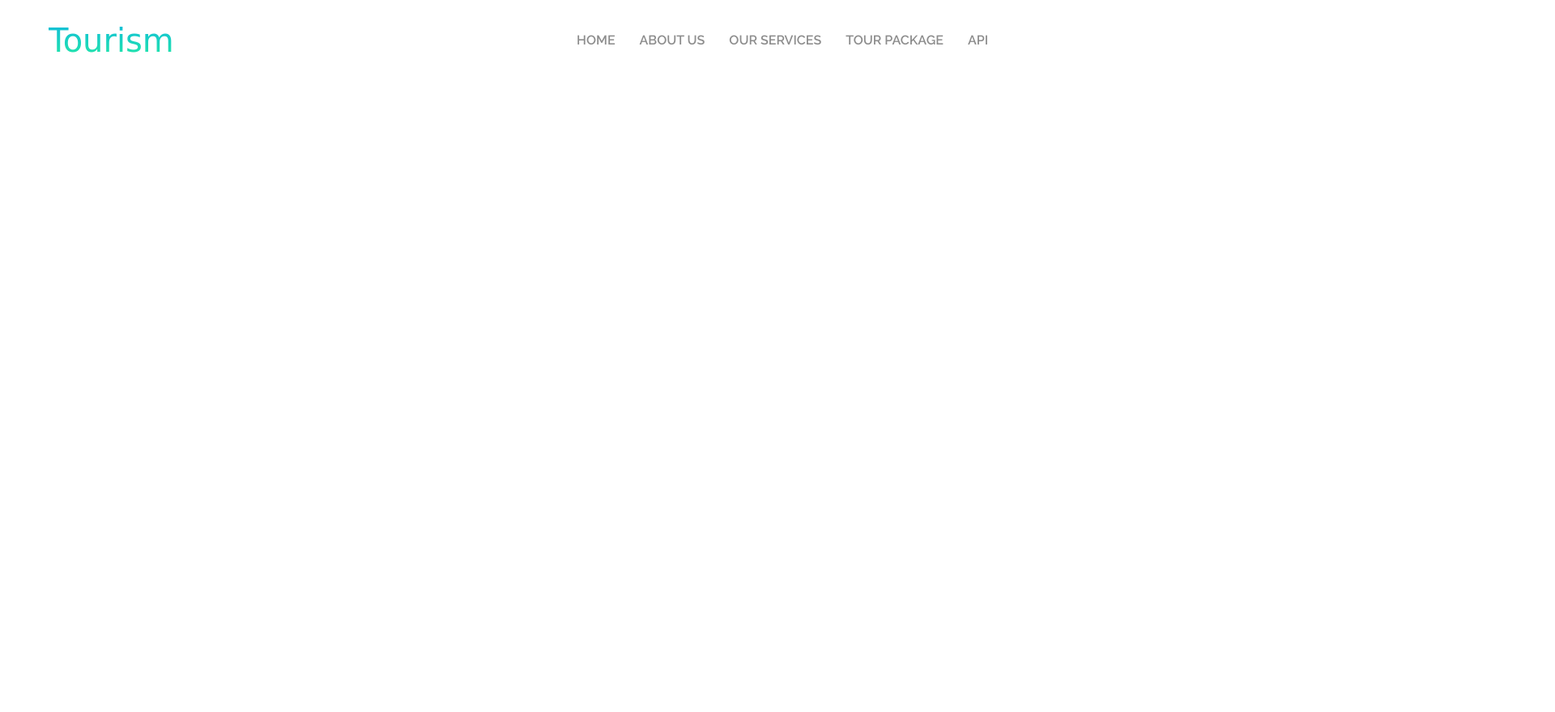
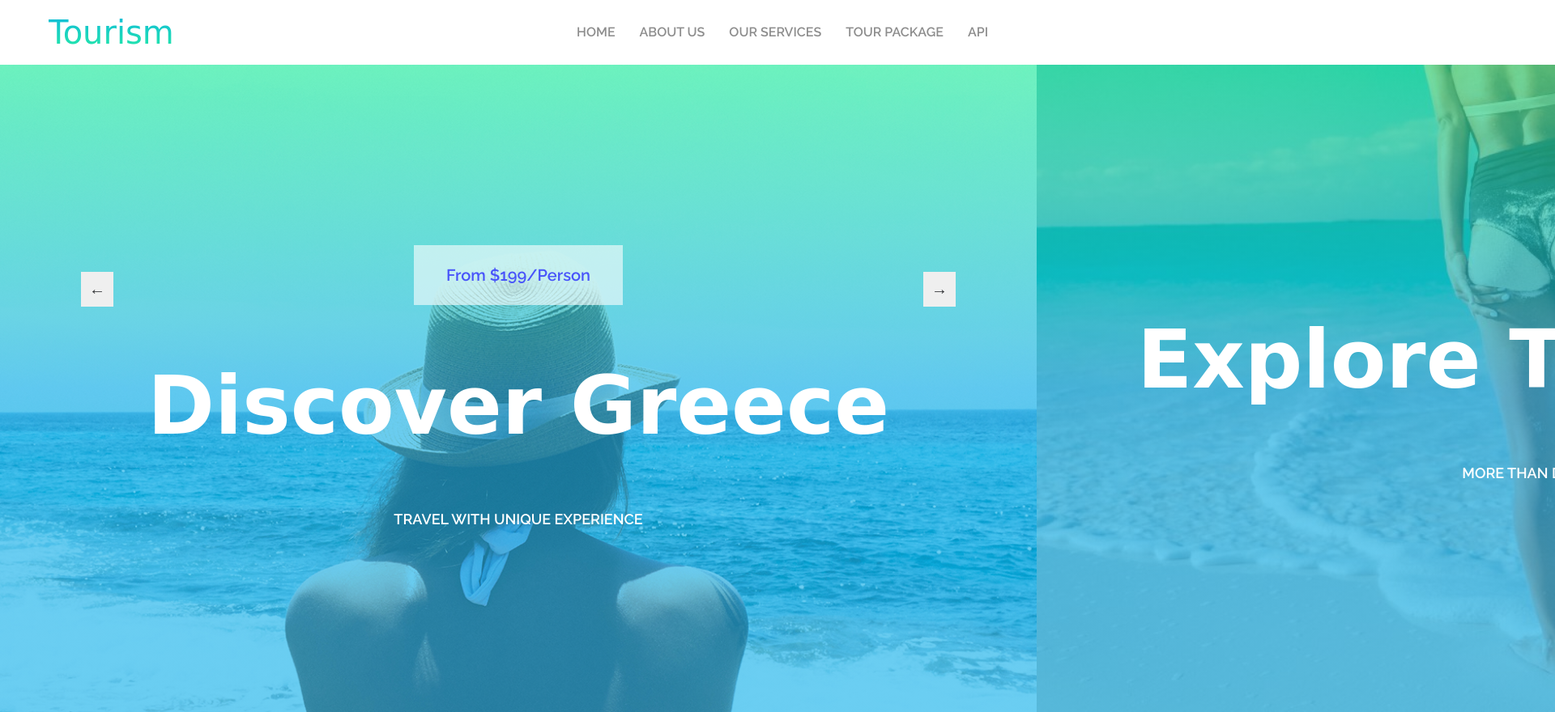
Before and after one commit to ananotopuria/tourist-landing-page, a website: page index.html in a window 1280 px wide. Shown: the top 880 px of the page at 81% size, 1920 px wide, since content can reach past the window. Before the commit the page ends 800 px from the top, so only its background shows below. Drawn offline with Linux system fonts and the light colour scheme; a web font is replaced by a local one.

Commit message:
add hero section slider

```diff
--- a/index.html
+++ b/index.html
@@ -8,6 +8,7 @@
 <link rel="preconnect" href="https://fonts.gstatic.com" crossorigin>
 <link href="https://fonts.googleapis.com/css2?family=Raleway:wght@400;600&family=Smooch&display=swap" rel="stylesheet">
     <link rel="stylesheet" href="css/style.css">
+    <script defer src="js/index.js"></script>
     <title>TOURISM</title>
 </head>
 <body>
@@ -25,8 +26,24 @@
     </header>
     <main>
         <section class="section hero">
-            <div class="hero__carousel">
-
+            <div class="hero__slider">
+                <div class="hero__slider--slide slide--1">
+                    <p class="slide--1-price"><strong>From $199/Person</strong></p>
+                    <h1 class="slide-title">Discover Greece</h1>
+                    <p class="slide-txt">travel with unique experience</p>
+                </div>
+                <div class="hero__slider--slide slide--2">
+                    <h2 class="slide-title">Explore The World</h2>
+                    <p class="slide-txt">more than destination</p>
+                </div>
+                <div class="hero__slider--slide slide--3">
+                    <h2 class="slide-title">Live Your Adventure </h2>
+                    <p class="slide-txt">memorable experience</p>
+                </div>
+                <div class="hero__slider--btns">
+                    <button class="hero__slider--btns-btn hero__slider--btns-btn-left">&larr;</button>
+                    <button class="hero__slider--btns-btn hero__slider--btns-btn-right">&rarr;</button>
+                </div>
             </div>
         </section>
         <section class="section services">
--- /dev/null
+++ b/js/index.js
@@ -0,0 +1,63 @@
+`use strict`;
+
+// Slider
+
+const slider = function(){
+    const slides = document.querySelectorAll(`.hero__slider--slide`);
+    const btnLeft = document.querySelector(`.hero__slider--btns-btn-left`);
+    const btnRight = document.querySelector(`.hero__slider--btns-btn-right`);
+
+    let curSlide = 0;
+    const maxSlide = slides.length;
+
+    //functions
+
+    const goToSlide = function(slide){
+        slides.forEach(
+            (s, i) => (s.style.transform = `translateX(${100 * (i - slide)}vw)`)
+        );
+
+
+    }
+
+    //Next Slide
+
+    const nextSlide = function () {
+        if(curSlide === maxSlide - 1){
+            curSlide = 0;
+        }else {
+            curSlide++;
+        }
+        goToSlide(curSlide);
+    }
+    // Previous Slide
+
+    const prevSlide = function () {
+        if(curSlide === 0){
+            curSlide = maxSlide - 1;
+
+        }else{
+            curSlide--;
+        }
+        goToSlide(0);
+    }
+    const init = function(){
+        goToSlide(0);
+    }
+
+    init();
+
+    //Event handlers
+
+    btnRight.addEventListener(`click`, nextSlide);
+    btnLeft.addEventListener(`click`, prevSlide);
+
+
+    document.addEventListener(`keydown`, function(e){
+        if(e.key === `ArrowLeft`) prevSlide();
+        e.key === `ArrowRight` && nextSlide();
+    });
+};
+
+slider();
+console.log(slider);
--- a/sass/base/_typography.scss
+++ b/sass/base/_typography.scss
@@ -8,18 +8,15 @@ body {
 
 }
 
-// .heading-primary {
-//     color: $lightGray;
-//     text-transform: uppercase;
-//     backface-visibility: hidden;
-//     margin-bottom: 6rem;
-//     font-weight: 400;
-//     letter-spacing: 3.5rem;
-//     &--main{
+.slide-title {
+    font-family: 'Smooch', cursive;
+        font-size: 10rem;
+        color: $white;
+}
+.slide-txt{
+    font-size: 1.8rem;
+        color: $white;
+        font-weight: 600;
+        text-transform: uppercase;
 
-//     }
-//     &--sub{
-
-//     }
-
-// }
+}
--- /dev/null
+++ b/sass/components/_button.scss
@@ -0,0 +1,19 @@
+// Slider buttons
+
+.hero__slider--btns{
+    position: absolute;
+    display: flex;
+    flex-direction: row;
+    justify-content: space-between;
+    margin: 0 auto;
+    width: 100%;
+    padding: 0 10rem;
+    top: 20vw;
+
+    &-btn{
+        font-size: 2rem;
+        color: $darkGray;
+        border: none;
+        padding: 1rem;
+    }
+}
--- /dev/null
+++ b/sass/components/_slider.scss
@@ -0,0 +1,60 @@
+.hero{
+    width: 100vw;
+    height: 100vh;
+
+    &__slider{
+        position: relative;
+        display: flex;
+        flex-direction: row;
+        width: 100%;
+        flex-wrap: nowrap;
+
+        &--slide{
+            overflow: hidden;
+            margin: 0 auto;
+            position: absolute;
+            top: 0;
+            background-size: cover;
+            background-position: center bottom;
+            width: 100vw;
+            height: 100vh;
+            display: flex;
+            flex-direction: column;
+            justify-content: center;
+            align-items: center;
+            gap: 4rem;
+            transition: transform 0.5s ease-in-out;
+        }
+    }
+}
+
+.slide--1{
+    background-image: linear-gradient(
+        to bottom,
+        rgba($lightGreen, 0.6) 0,
+        rgba($lightBlue, 0.6) 50%),
+        url(../img/jens-kreuter-96504-unsplash.jpg);
+    &-price{
+        font-size: 2rem;
+        color: $blue;
+        background-color: rgba($white, 0.6);
+        font-weight: 400;
+        padding: 2rem 4rem;
+    }
+}
+
+.slide--2{
+    background-image: linear-gradient(
+        to bottom,
+        rgba($lightGreen, 0.6) 0,
+        rgba($lightBlue, 0.6) 50%),
+        url(../img/jakob-owens-208999-unsplash-1024x712.jpg);
+}
+
+.slide--3{
+    background-image: linear-gradient(
+        to bottom,
+        rgba($lightGreen, 0.6) 0,
+        rgba($lightBlue, 0.6) 50%),
+        url(../img/kalen-emsley-94118.jpg);
+}
--- a/sass/layout/_header.scss
+++ b/sass/layout/_header.scss
@@ -1,5 +1,5 @@
 .header{
-    height: 10rem;
+    height: 8rem;
     background-color: $white;
     display: flex;
     flex-direction: row;
@@ -10,6 +10,7 @@
         font-family: 'Smooch', cursive;
         font-size: 4rem;
         background: -webkit-linear-gradient($lightBlue, $lightGreen);
+        background-clip: text;
         -webkit-background-clip: text;
         -webkit-text-fill-color: transparent;
         cursor: default;
@@ -42,6 +43,7 @@
                 &-link:hover, &-link:active{
                     color: $lightGray;
                     background: -webkit-linear-gradient($lightBlue, $lightGreen);
+                    background-clip: text;
                     -webkit-background-clip: text;
                     -webkit-text-fill-color: transparent;
                 }
--- a/sass/main.scss
+++ b/sass/main.scss
@@ -8,6 +8,8 @@
 @import "base/utilities";
 
 // @import "components/"
+@import "components/slider";
+@import "components/button";
 
 @import "layout/footer";
 @import "layout/grid";
```
Also changed, not shown: css/style.css.
